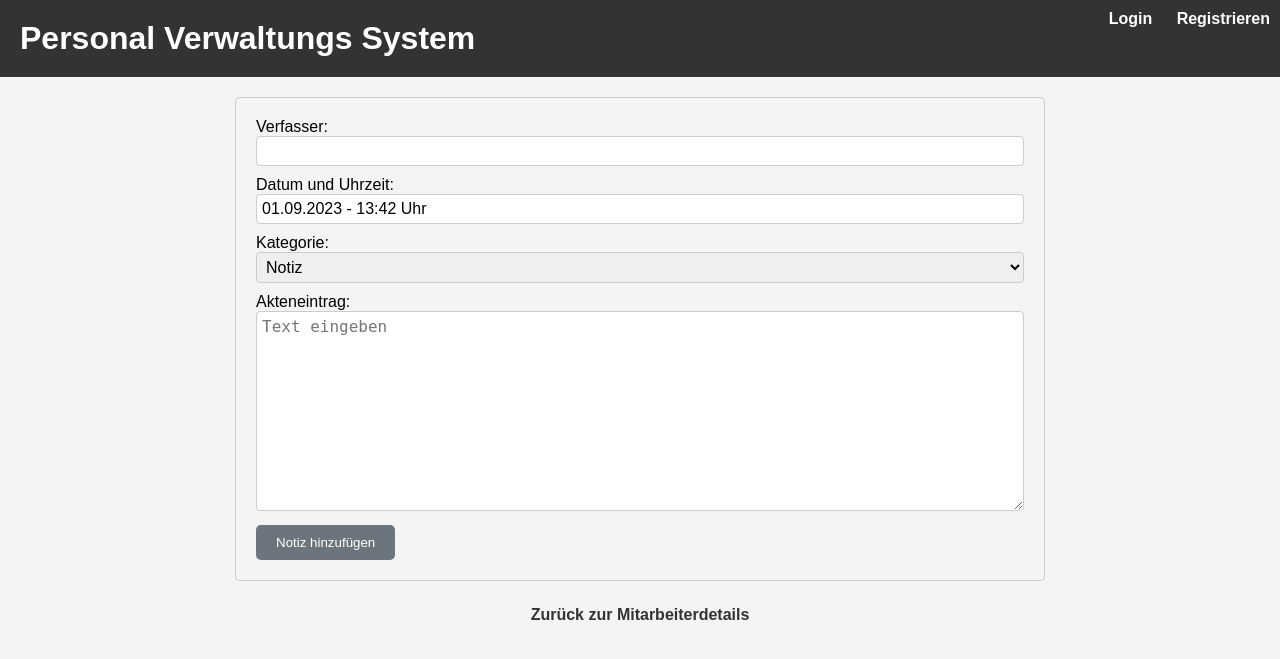
After one commit to Ma-Ko-dev/Roleplay_Employee_Manager, a Flask app: template templates/add_employee_note.html in a window 1280 px wide. The commit adds this page. Shown: the top 659 px of the page. Run offline with Flask 3, Linux system fonts and the light colour scheme; the template is opened without the code that fills it: values that come from a table or form of the project are taken from there, others are empty.

Commit message:
Akteneintraege nun zum teil moeglich.

```diff
--- a/flask_app.py
+++ b/flask_app.py
@@ -3,9 +3,9 @@ from flask_login import login_required, LoginManager, login_user, logout_user
 from sqlalchemy import create_engine, and_
 from sqlalchemy.orm import sessionmaker
 from sqlite3 import IntegrityError
-from main import Employee, RegisteredUser, Department
+from main import Employee, RegisteredUser, Department, Note
 from flask_wtf import FlaskForm
-from wtforms import StringField, PasswordField, SubmitField
+from wtforms import StringField, PasswordField, SubmitField, SelectField, TextAreaField
 from wtforms.validators import InputRequired, EqualTo, DataRequired
 from werkzeug.security import check_password_hash, generate_password_hash
 from datetime import datetime
@@ -59,6 +59,15 @@ class AddEmployeeForm(FlaskForm):
     submit = SubmitField('Mitarbeiter hinzufügen')
 
 
+# Add Employee Note
+class EmployeeNoteForm(FlaskForm):
+    author = StringField('Verfasser')
+    timestamp = StringField('Datum und Uhrzeit', default=datetime.now().strftime("%d.%m.%Y - %H:%M Uhr"))
+    note_type = SelectField('Kategorie', choices=[('notiz', 'Notiz'), ('positiv', 'Positiv'), ('negativ', 'Negativ')])
+    note_text = TextAreaField('Akteneintrag', validators=[DataRequired()])
+    submit = SubmitField('Notiz hinzufügen')
+
+
 @login_manager.user_loader
 def load_user(user_id):
     return db_session.query(RegisteredUser).get(int(user_id))
@@ -90,7 +99,8 @@ def department_list(dep):
 @login_required
 def employee_detail(employee_id):
     employee = db_session.query(Employee).get(employee_id)
-    return render_template('employee_detail.html', employee=employee, title="Mitarbeiterdetails")
+    return render_template('employee_detail.html', employee=employee, employee_id=employee_id,
+                           title="Mitarbeiterdetails")
 
 
 @app.route('/add_employee/<string:department>', methods=['GET', 'POST'])
@@ -132,7 +142,29 @@ def add_employee(department):
 
             return redirect(url_for('department_list', dep=department))
     db_session.close()
-    return render_template('add_employee.html', form=form, dep=department, hire_date_default=hire_date_default, title="Mitarbeiter hinzufügen")
+    return render_template('add_employee.html', form=form, dep=department, hire_date_default=hire_date_default,
+                           title="Mitarbeiter hinzufügen")
+
+
+@app.route('/add_employee_note/<int:employee_id>', methods=['GET', 'POST'])
+@login_required
+def add_employee_note(employee_id):
+    form = EmployeeNoteForm()
+
+    if request.method == 'POST':
+        if form.note_text.data.strip() == '':
+            flash("Kein Text eingegeben", "danger")
+        elif form.validate_on_submit():
+            # note_text = form.note_text.data  # Hier holst du den Text der Notiz aus dem Formular
+            # Hier könntest du die Notiz in der Datenbank speichern und sie mit dem Mitarbeiter verknüpfen
+            # Zum Beispiel: employee = Employee.query.get(employee_id)
+            #               note = EmployeeNote(text=note_text, employee=employee)
+            #               db_session.add(note)
+            #               db_session.commit()
+            flash("Notiz hinzugefügt", "success")
+            return redirect(url_for('employee_detail', employee_id=employee_id))
+
+    return render_template('add_employee_note.html', employee_id=employee_id, form=form, title="Notiz hinzufügen")
 
 
 @app.route('/settings', methods=['GET', 'POST'])
--- a/main.py
+++ b/main.py
@@ -31,8 +31,9 @@ class Note(Base):
     id = Column(Integer, primary_key=True)
     employee_id = Column(Integer, ForeignKey('employees.id'), nullable=False)
     creator_name = Column(String)
-    text = Column(Text)
-    created_at = Column(DateTime, default=datetime.now)  # Neues Feld für das Erstellungsdatum
+    text = Column(Text, nullable=False)
+    created_at = Column(DateTime)
+    note_type = Column(String)
 
     employee = relationship("Employee", back_populates="notes")
 
--- a/static/css/styles.css
+++ b/static/css/styles.css
@@ -182,3 +182,65 @@ input[type="submit"] {
 input[type="submit"]:hover {
     background-color: #5a6268;
 }
+
+/* Add employee form */
+/* Stile für den äußeren Container, der die Formularelemente enthält */
+.add-employee-form-container {
+  border: 1px solid #ccc; /* Rahmen um die Formularelemente */
+  padding: 20px; /* Innenabstand */
+  border-radius: 4px; /* Abgerundete Ecken für den Rahmen */
+  max-width: 60%; /* Maximalbreite des Containers in Prozent */
+  margin: 20px auto 0; /* Zentrieren des Containers horizontal und Abstand nach oben hinzufügen */
+  text-align: left; /* Zentriert den Text im Button horizontal */
+}
+
+/* Stile für die Formulargruppen */
+.add-employee-form-group {
+  width: 100%; /* Volle Breite für die Formulargruppen */
+  margin-bottom: 10px; /* Abstand nach unten hinzufügen */
+}
+
+/* Stile für die Labels */
+.add-employee-form-group label {
+  margin-bottom: 5px;
+}
+
+/* Stile für die Textfelder und das Textarea */
+.add-employee-input,
+.add-employee-dropdown {
+  width: 100%; /* Volle Breite für die Textfelder, das Dropdown-Menü und die Textarea */
+  padding: 5px;
+  font-size: 16px;
+  border: 1px solid #ccc;
+  border-radius: 4px;
+  box-sizing: border-box; /* Ändern Sie das Box-Modell auf border-box */
+}
+
+/* Stile für die Textarea */
+.add-employee-textarea {
+  width: 100%; /* Volle Breite für die Textarea */
+  height: 200px; /* Höhe der Textarea */
+  padding: 5px; /* Padding hinzufügen */
+  font-size: 16px;
+  border: 1px solid #ccc; /* Border hinzufügen */
+  border-radius: 4px;
+  box-sizing: border-box; /* Ändern Sie das Box-Modell auf border-box */
+}
+
+
+/* Stile für den Submit-Button */
+.add-employee-submit {
+  background-color: #007bff;
+  color: #fff;
+  padding: 10px 20px;
+  border: none;
+  border-radius: 4px;
+  cursor: pointer;
+  margin: 10px auto 0; /* Zentrieren des Submit-Buttons horizontal und Abstand nach oben hinzufügen */
+  display: block; /* Ändert die Anzeige auf Blockelement */
+  width: fit-content; /* Breite auf die Inhaltsgröße anpassen */
+}
+
+.add-employee-submit:hover {
+  background-color: #0056b3;
+}
--- /dev/null
+++ b/templates/add_employee_note.html
@@ -0,0 +1,54 @@
+{% extends "layout.html" %}
+
+{% block content %}
+    <!-- Hier die Flash-Nachrichten anzeigen -->
+    {% with messages = get_flashed_messages(with_categories=True) %}
+        {% if messages %}
+            <div class="flash-messages">
+                {% for category, message in messages %}
+                    <div class="flash-message {{ category }}">{{ message }}</div>
+                {% endfor %}
+            </div>
+        {% endif %}
+    {% endwith %}
+
+<form method="POST">
+  {{ form.hidden_tag() }}
+  <div class="add-employee-form-container">
+    <div class="add-employee-form-group">
+      <label for="{{ form.author.id }}">{{ form.author.label.text }}:</label>
+      <input type="text" id="author" name="author" class="add-employee-input" value="{{ current_user.username.capitalize() }}" readonly>
+    </div>
+    <div class="add-employee-form-group">
+      <label for="{{ form.timestamp.id }}">{{ form.timestamp.label.text }}:</label>
+      <input type="text" id="timestamp" name="timestamp" class="add-employee-input" value="{{ form.timestamp.data }}" readonly>
+    </div>
+    <div class="add-employee-form-group">
+      <label for="{{ form.note_type.id }}">{{ form.note_type.label.text }}:</label>
+      <select id="note_type" name="note_type" class="add-employee-dropdown">
+        <option value="notiz">Notiz</option>
+        <option value="positiv">Positiv</option>
+        <option value="negativ">Negativ</option>
+      </select>
+    </div>
+    <div class="add-employee-form-group">
+      <label for="{{ form.note_text.id }}">{{ form.note_text.label.text }}:</label>
+      <textarea id="note_text" name="note_text" class="add-employee-textarea" placeholder="Text eingeben"></textarea>
+    </div>
+      <div>
+    {{ form.submit() }}
+  </div>
+  </div>
+
+  <div class="back-link">
+    <a href="{{ url_for('employee_detail', employee_id=employee_id) }}">Zurück zur Mitarbeiterdetails</a>
+</div>
+</form>
+
+
+
+
+
+
+
+{% endblock %}
```
Also changed, not shown: templates/employee_detail.html (+15 -0 lines).
